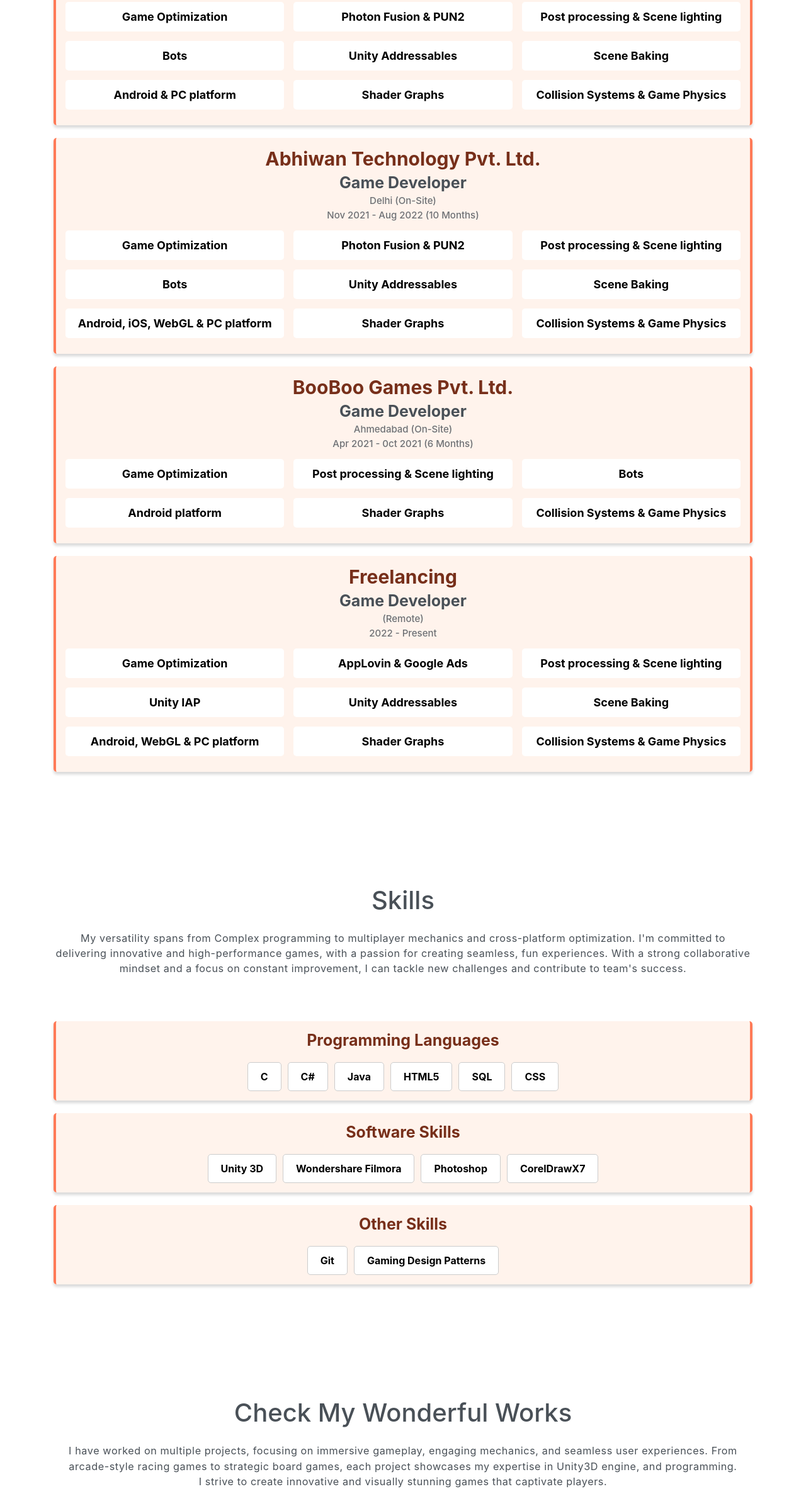
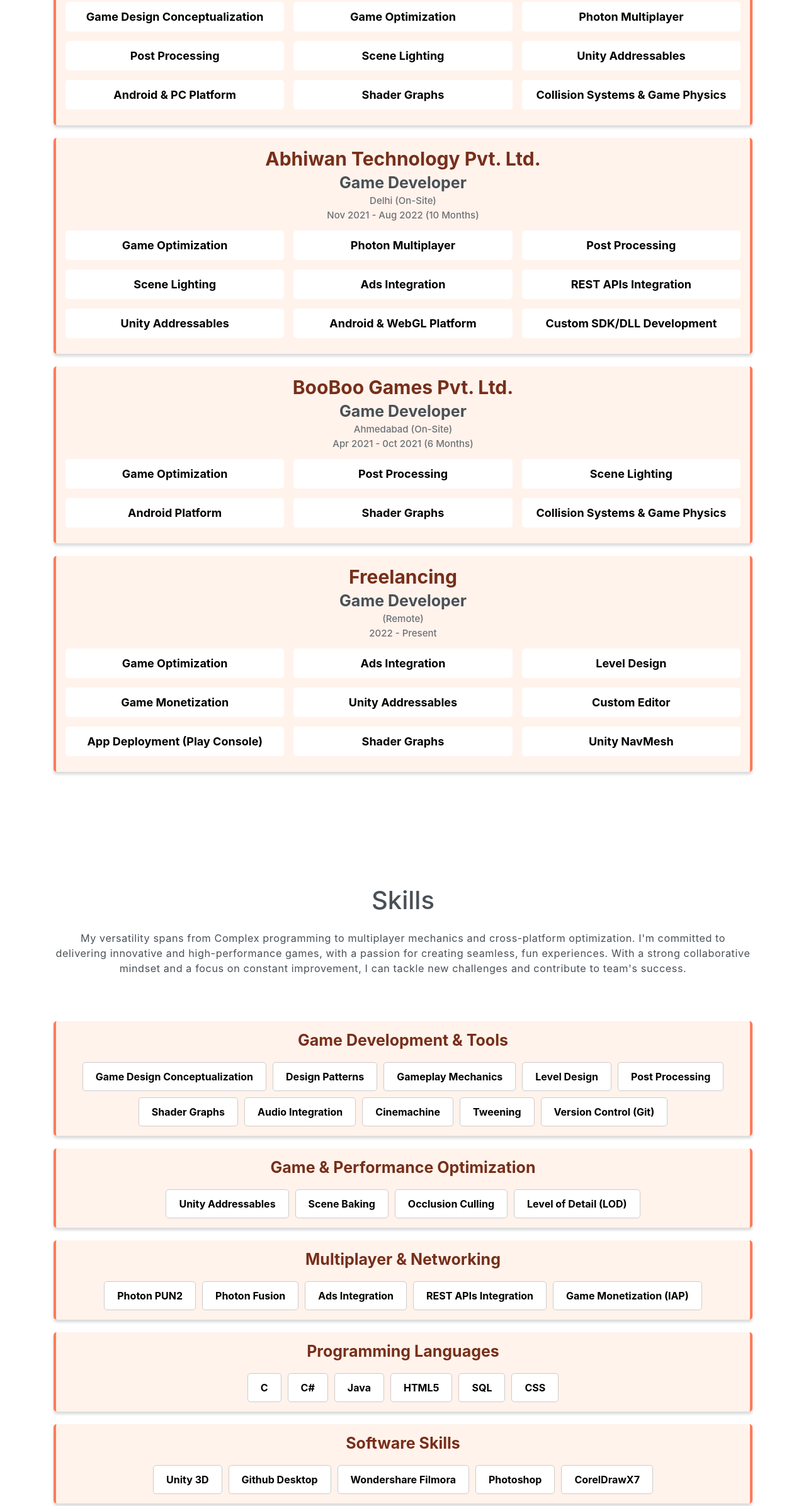
Before and after one commit to shubham-rgupta/shubham-rgupta.github.io, a plain HTML site: page index.html in a window 1280 px wide. Shown: the part 1588-3980 px from the top of the page at 63% size. Drawn offline with nearby package versions, Linux system fonts and the light colour scheme; animation ran at ten frames a second.

Commit message:
Updated Job and Skills

```diff
--- a/index.html
+++ b/index.html
@@ -171,16 +171,16 @@
 				<h4 class="company-name">Fabwelt Studios Ltd.</h4>
 				<h3 class="job-title">Game Developer</h3>
 				<h6 class="subtitle">British Virgin Islands (Remote)</h6>
-				<h6 class="subtitle">Sep 2022 - Present</h6>
+				<h6 class="subtitle">Sep 2022 - Feb 2025 (2 Years 6 Months)</h6>
 
 				<div class="responsibilities-grid">
+					<div class="grid-item">Game Design Conceptualization</div>
 					<div class="grid-item">Game Optimization</div>
-					<div class="grid-item">Photon Fusion & PUN2</div>
-					<div class="grid-item">Post processing & Scene lighting</div>
-					<div class="grid-item">Bots</div>
+					<div class="grid-item">Photon Multiplayer</div>
+					<div class="grid-item">Post Processing</div>
+					<div class="grid-item">Scene Lighting</div>
 					<div class="grid-item">Unity Addressables</div>
-					<div class="grid-item">Scene Baking</div>
-					<div class="grid-item">Android & PC platform</div>
+					<div class="grid-item">Android & PC Platform</div>
 					<div class="grid-item">Shader Graphs</div>
 					<div class="grid-item">Collision Systems & Game Physics</div>
 				</div>
@@ -195,14 +195,14 @@
 
 				<div class="responsibilities-grid">
 					<div class="grid-item">Game Optimization</div>
-					<div class="grid-item">Photon Fusion & PUN2</div>
-					<div class="grid-item">Post processing & Scene lighting</div>
-					<div class="grid-item">Bots</div>
+					<div class="grid-item">Photon Multiplayer</div>
+					<div class="grid-item">Post Processing</div>
+					<div class="grid-item">Scene Lighting</div>
+					<div class="grid-item">Ads Integration</div>
+					<div class="grid-item">REST APIs Integration</div>
 					<div class="grid-item">Unity Addressables</div>
-					<div class="grid-item">Scene Baking</div>
-					<div class="grid-item">Android, iOS, WebGL & PC platform</div>
-					<div class="grid-item">Shader Graphs</div>
-					<div class="grid-item">Collision Systems & Game Physics</div>
+					<div class="grid-item">Android & WebGL Platform</div>
+					<div class="grid-item">Custom SDK/DLL Development</div>
 				</div>
 			</div>
 
@@ -215,9 +215,9 @@
 
 				<div class="responsibilities-grid">
 					<div class="grid-item">Game Optimization</div>
-					<div class="grid-item">Post processing & Scene lighting</div>
-					<div class="grid-item">Bots</div>
-					<div class="grid-item">Android platform</div>
+					<div class="grid-item">Post Processing</div>
+					<div class="grid-item">Scene Lighting</div>
+					<div class="grid-item">Android Platform</div>
 					<div class="grid-item">Shader Graphs</div>
 					<div class="grid-item">Collision Systems & Game Physics</div>
 				</div>
@@ -232,14 +232,14 @@
 
 				<div class="responsibilities-grid">
 					<div class="grid-item">Game Optimization</div>
-					<div class="grid-item">AppLovin & Google Ads</div>
-					<div class="grid-item">Post processing & Scene lighting</div>
-					<div class="grid-item">Unity IAP</div>
+					<div class="grid-item">Ads Integration</div>
+					<div class="grid-item">Level Design</div>
+					<div class="grid-item">Game Monetization</div>
 					<div class="grid-item">Unity Addressables</div>
-					<div class="grid-item">Scene Baking</div>
-					<div class="grid-item">Android, WebGL & PC platform</div>
+					<div class="grid-item">Custom Editor</div>
+					<div class="grid-item">App Deployment (Play Console)</div>
 					<div class="grid-item">Shader Graphs</div>
-					<div class="grid-item">Collision Systems & Game Physics</div>
+					<div class="grid-item">Unity NavMesh</div>
 				</div>
 			</div>
 		</div>
@@ -253,6 +253,49 @@
 			<h6 class="section-title mb-4">Skills</h6>
 			<p class="mb-5 pb-4">My versatility spans from Complex programming to multiplayer mechanics and cross-platform optimization. I'm committed to delivering innovative and high-performance games, with a passion for creating seamless, fun experiences. With a strong collaborative mindset and a focus on constant improvement, I can tackle new challenges and contribute to team's success.</p>
 
+
+
+			<!-- Game Development -->
+			<div class="skill-card">
+				<h6 class="skill-subtitle">Game Development & Tools</h6>
+				<div class="skill-row">
+					<div class="skill-item">Game Design Conceptualization</div>
+					<div class="skill-item">Design Patterns</div>
+					<div class="skill-item">Gameplay Mechanics</div>
+					<div class="skill-item">Level Design</div>
+					<div class="skill-item">Post Processing</div>
+					<div class="skill-item">Shader Graphs</div>
+					<div class="skill-item">Audio Integration</div>
+					<div class="skill-item">Cinemachine</div>
+					<div class="skill-item">Tweening</div>
+					<div class="skill-item">Version Control (Git)</div>
+
+				</div>
+			</div>
+
+			<!-- Performance Optimization-->
+			<div class="skill-card">
+				<h6 class="skill-subtitle">Game & Performance Optimization</h6>
+				<div class="skill-row">
+					<div class="skill-item">Unity Addressables</div>
+					<div class="skill-item">Scene Baking</div>
+					<div class="skill-item">Occlusion Culling</div>
+					<div class="skill-item">Level of Detail (LOD)</div>
+				</div>
+			</div>
+
+			<!-- Multiplayer & Networking-->
+			<div class="skill-card">
+				<h6 class="skill-subtitle">Multiplayer & Networking</h6>
+				<div class="skill-row">
+					<div class="skill-item">Photon PUN2</div>
+					<div class="skill-item">Photon Fusion</div>
+					<div class="skill-item">Ads Integration</div>
+					<div class="skill-item">REST APIs Integration</div>
+					<div class="skill-item">Game Monetization (IAP)</div>
+
+				</div>
+			</div>
 
 			<!-- Programming Skills-->
 			<div class="skill-card">
@@ -272,20 +315,20 @@
 				<h6 class="skill-subtitle">Software Skills</h6>
 				<div class="skill-row">
 					<div class="skill-item">Unity 3D</div>
+					<div class="skill-item">Github Desktop</div>
 					<div class="skill-item">Wondershare Filmora</div>
 					<div class="skill-item">Photoshop</div>
 					<div class="skill-item">CorelDrawX7</div>
 				</div>
 			</div>
 
-			<!-- Design Patterns -->
-			<div class="skill-card">
-				<h6 class="skill-subtitle">Other Skills</h6>
+			<!-- Other skills -->
+			<!-- <div class="skill-card">
+				<h6 class="skill-subtitle"></h6>
 				<div class="skill-row">
 					<div class="skill-item">Git</div>
-					<div class="skill-item">Gaming Design Patterns</div>
 				</div>
-			</div>
+			</div> -->
 
 		</div>
 	</section>
```
Also changed, not shown: projects.html (+37 -0 lines).
